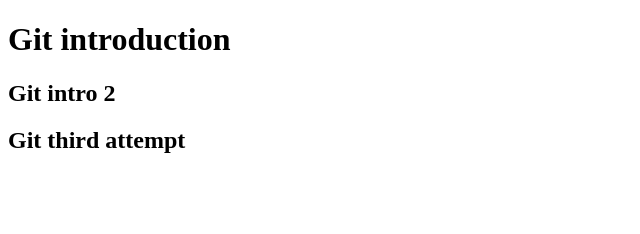
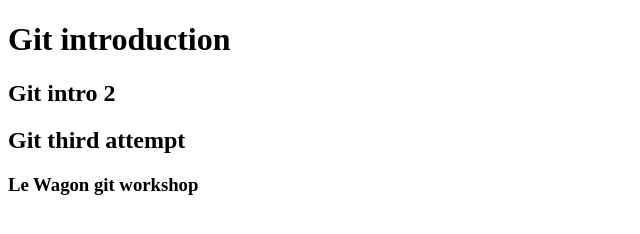
Before and after one commit to NikolajFrandsen/git_test, a plain HTML site: page index.html in a window 1280 px wide. Shown: the whole page, without its empty margins (0-640 px from the left). Drawn offline with Linux system fonts and the light colour scheme.

Commit message:
no message

```diff
--- a/index.html
+++ b/index.html
@@ -10,5 +10,6 @@
     <h1>Git introduction</h1>
     <h2>Git intro 2</h2>
     <h2>Git third attempt</h2>
+    <h3>Le Wagon git workshop</h3>
 </body>
 </html>
```
